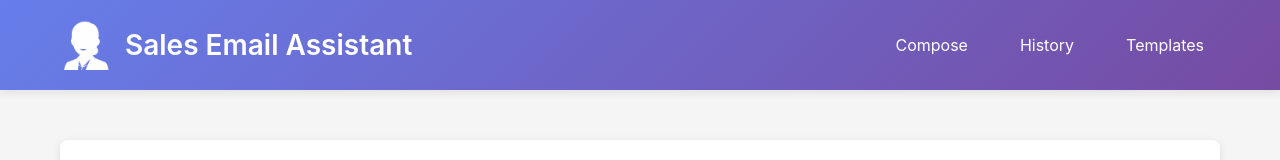
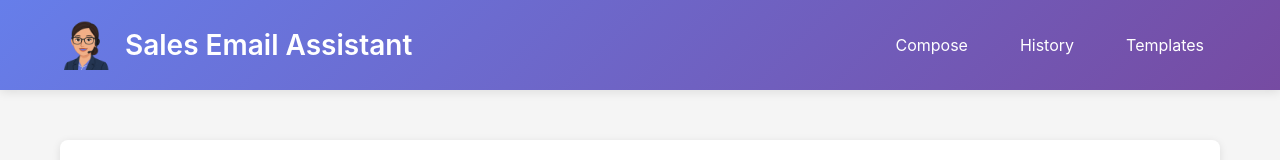
Before and after one commit to Newjack1108/AI-powered-email-assistant-for-sales-team, a Next.js app: page / in a window 1280 px wide. Shown: the top 160 px of the page. Built offline with nearby package versions, Linux system fonts and the light colour scheme; no server answers; the database is empty.

Commit message:
Remove white filter from logo to show original colors

```diff
--- a/styles/globals.css
+++ b/styles/globals.css
@@ -55,7 +55,6 @@ a {
   width: auto;
   max-width: 200px;
   object-fit: contain;
-  filter: brightness(0) invert(1); /* Makes logo white - remove this if your logo is already colored */
 }
 
 .header-logo-container h1 {
```
